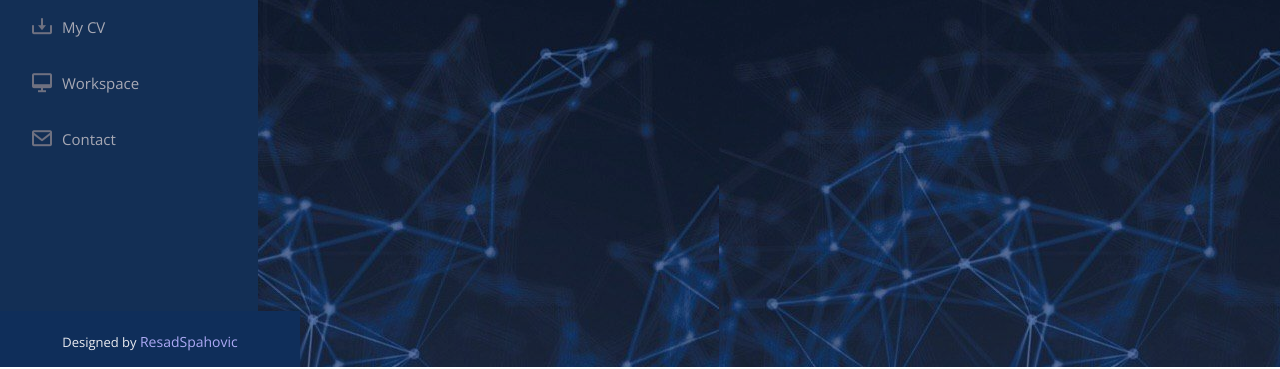
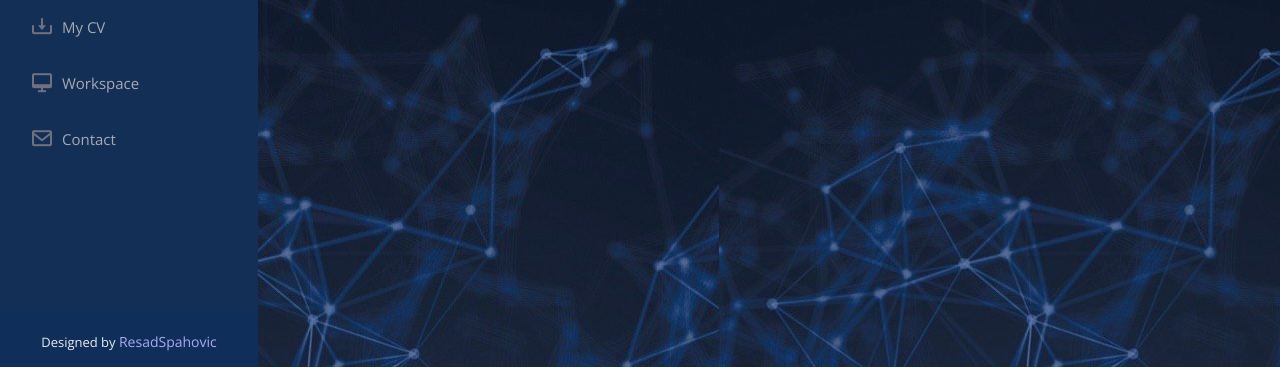
Before and after one commit to resadsp/resadspahovic, a plain HTML site: page index.html in a window 1280 px wide. Shown: the part 433-802 px from the top of the page. Drawn offline with nearby package versions, Linux system fonts and the light colour scheme.

Commit message:
ha ha haasssa

```diff
--- a/assets/css/style.css
+++ b/assets/css/style.css
@@ -1102,7 +1102,7 @@ section {
   position: fixed;
   left: 0;
   bottom: 0;
-  width: 300px;
+  width: 258px;
   z-index: 9999;
   background: #0f2e5a;
 }
```
